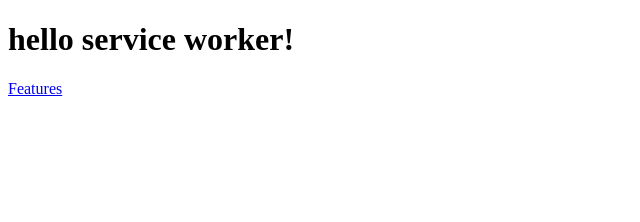
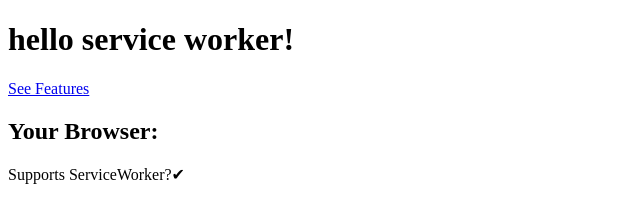
Before and after one commit to DivertiseAsia/bs-service-worker, a website: page indexJS.html in a window 1280 px wide. Shown: the whole page, without its empty margins (0-640 px from the left). Drawn offline with Linux system fonts and the light colour scheme.

Commit message:
initial supportsserviceworker func

```diff
--- a/indexJS.html
+++ b/indexJS.html
@@ -16,12 +16,15 @@
   <div id="demo">
     <div>
       <h1>hello service worker!</h1>
-      <a href="features.html">Features</a>
+      <a href="features.html">See Features</a>
+      <h2>Your Browser:</h2>
+      <div>Supports ServiceWorker?<span id="supported">❌</span></div>
     </div>
   </div>
   <script type="text/javascript">
     if ('serviceWorker' in navigator) {
       console.log("[App] Browser supports service workers");
+      document.getElementById("supported").textContent = "✔";
       window.addEventListener('load', function() {
         navigator.serviceWorker.register('demo-sw.js').then(function(registration) {
           console.log('[App] ServiceWorker registration successful with scope: ', registration.scope);
@@ -29,6 +32,8 @@
           console.log('[App] ServiceWorker registration failed: ', err);
         });
       });
+    } else {
+      console.log("[App] Browser does *not* support service workers");
     }
   </script>
 </body>
```
Also changed, not shown: 2 other files.
